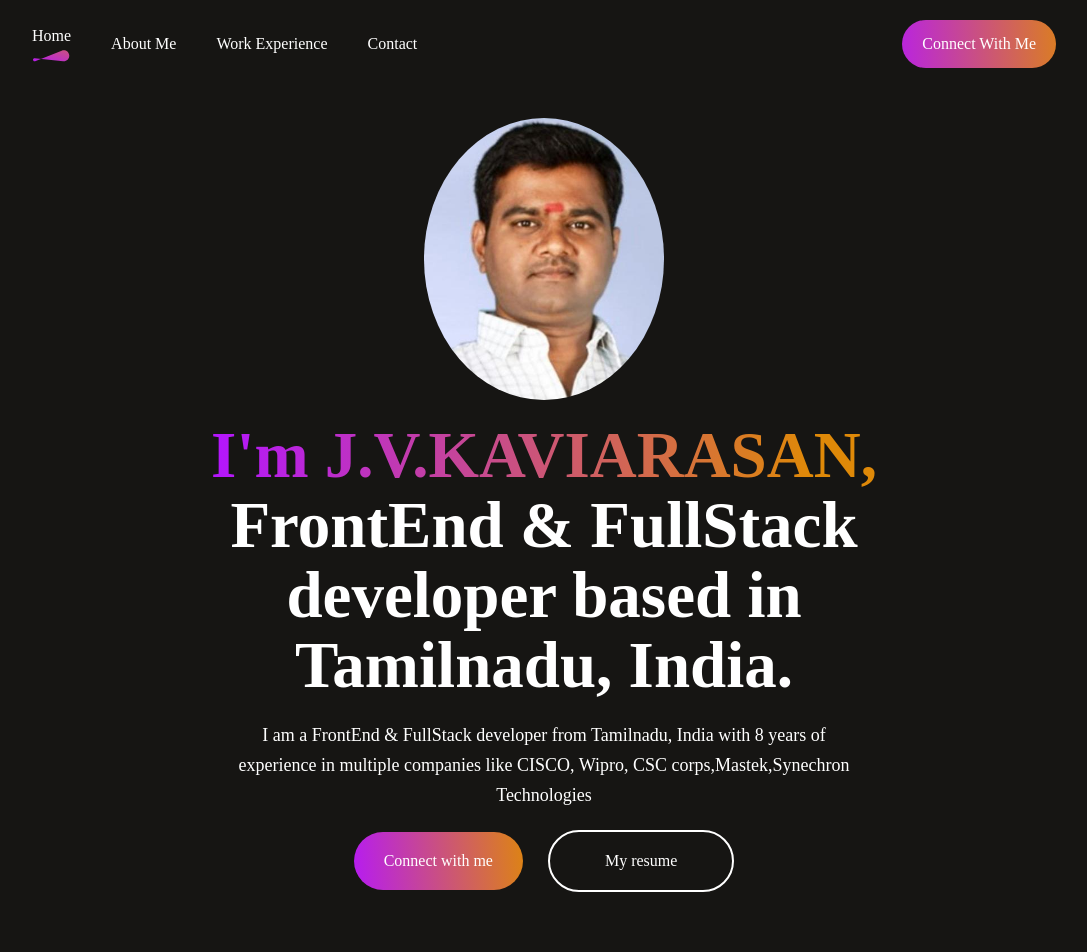
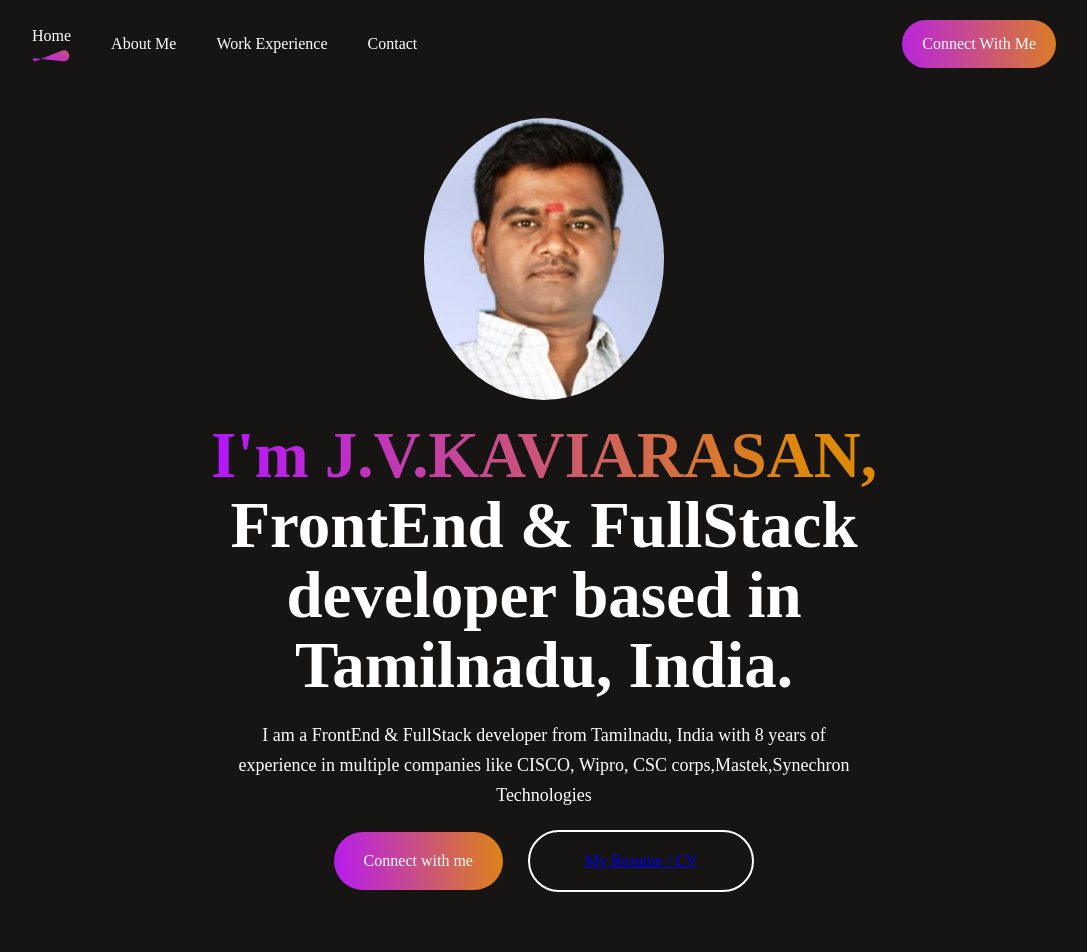
Before and after one commit to kaviarasanJV/kaviarasanvelayutham_react_portfolio, a React (Create React App) app: page / in a window 1280 px wide. Shown: the top 952 px of the page, without its empty margins (96-1183 px from the left). Built offline with nearby package versions, Linux system fonts and the light colour scheme.

Commit message:
Added Resume and code for downloading Resume

```diff
--- a/src/Components/Hero/Hero.jsx
+++ b/src/Components/Hero/Hero.jsx
@@ -8,8 +8,21 @@ const Hero = () => {
       <h1><span>{`I'm J.V.KAVIARASAN,`}</span> {`FrontEnd & FullStack developer based in Tamilnadu, India.`}</h1>
       <p>{`I am a FrontEnd  & FullStack developer from Tamilnadu, India with 8 years of experience in multiple companies like CISCO, Wipro, CSC corps,Mastek,Synechron Technologies`}</p>
       <div className="hero-action">
-        <div className="hero-connect"><AnchorLink className='anchor-link' offset={50} href='#contact'>{`Connect with me`}</AnchorLink></div>
-        <div className="hero-resume">{`My resume`}</div>
+        <div className="hero-connect">
+          <AnchorLink className='anchor-link' offset={50} href='#contact'>
+          {`Connect with me`}
+          </AnchorLink>
+          </div>
+           <a
+          href="/KAVIARASAN VELAYUTHAM RESUME.pdf"
+          download
+          className="hero-resume"
+          target="_blank"
+          rel="noopener noreferrer"
+        >
+          {`My Resume / CV`}
+        </a>
+        {/* <div className="hero-resume">{`My resume`}</div> */}
       </div>
     </div>
   )
```
Also changed, not shown: 1 other file (tests, documents, lock files or other folders).
